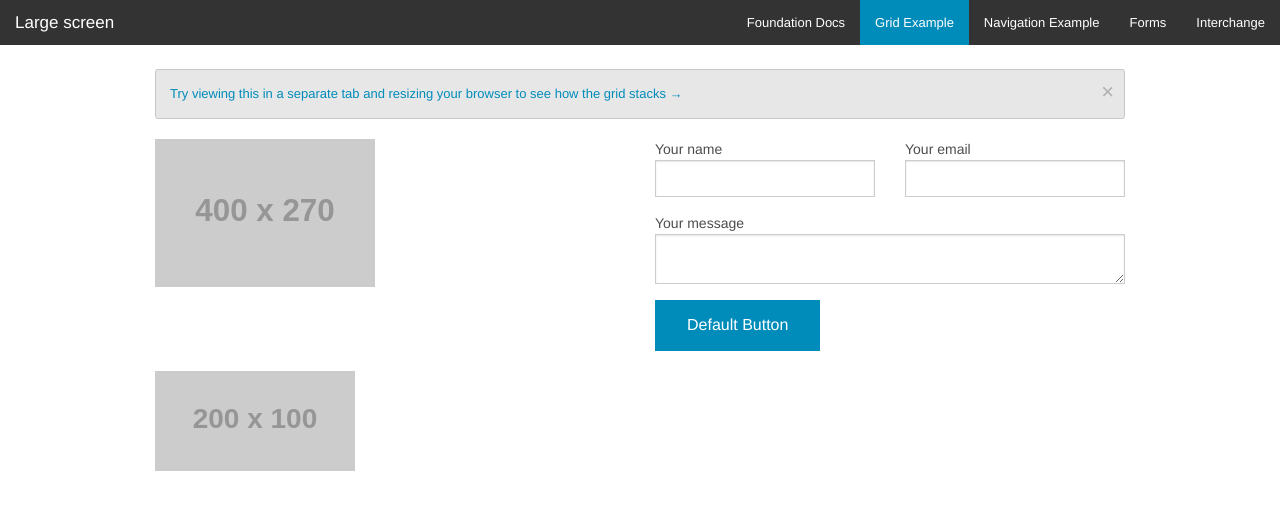
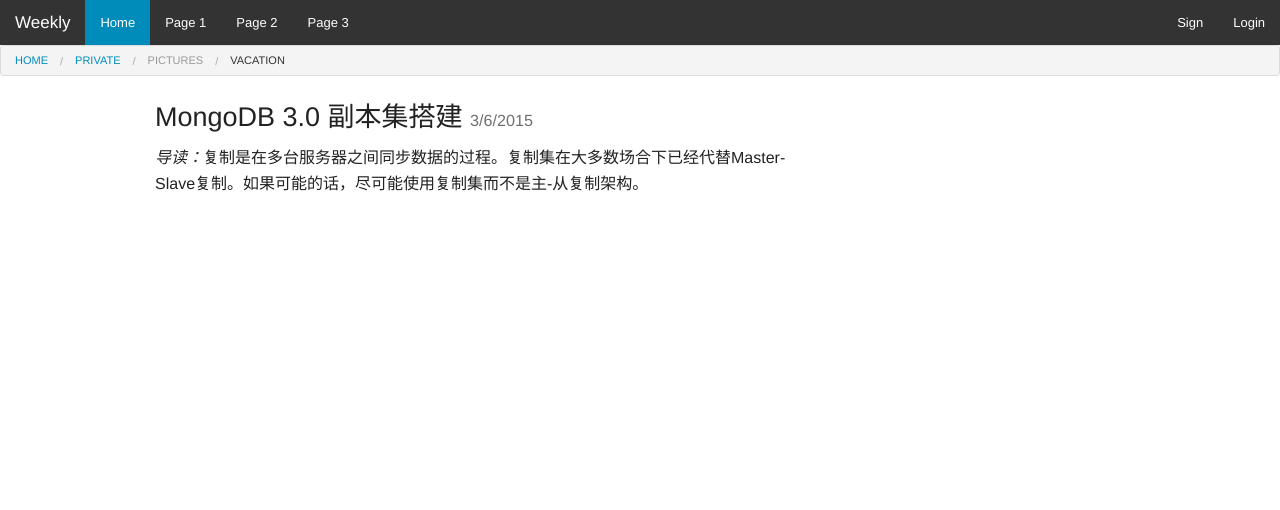
Before and after one commit to liveNo/Zeo, a PHP site: page /application/views/index/detail.phtml in a window 1280 px wide. Shown: the top 510 px of the page. Run offline with PHP 8.4, Linux system fonts and the light colour scheme; grey boxes labelled with a size stand in for pictures from a placeholder-image service; some libraries are stand-ins or nearby versions.

Commit message:
new Foundation sys

```diff
--- a/application/views/index/detail.phtml
+++ b/application/views/index/detail.phtml
@@ -1,139 +1,82 @@
-<!doctype html>
-<html class="no-js" lang="en">
+<!DOCTYPE html>
+<html>
 <head>
-    <meta charset="utf-8"/>
-    <meta name="viewport" content="width=device-width, initial-scale=1.0"/>
-    <title>Weekly 记录</title>
-    <!--<link rel="stylesheet" href="http://dhbhdrzi4tiry.cloudfront.net/cdn/sites/foundation.min.css">-->
-    <link rel="stylesheet" href="/resources/css/foundation.css">
-    <link rel="stylesheet" href="/resources/css/common.css">
-    <link rel="stylesheet" href="/resources/css/index.css">
+    <title>Foundation 实例</title>
+    <meta charset="utf-8">
+    <meta name="viewport" content="width=device-width, initial-scale=1">
+    <link rel="stylesheet" href="/resources/css/foundation.min.css">
+<!--    <link rel="stylesheet" href="/resources/css/common.css">-->
+<!--    <link rel="stylesheet" href="/resources/css/index.css">-->
+
 </head>
 <body>
 
-<nav class="top-bar foundation-bar" data-topbar>
+    <div class="fixed">
+        <nav class="top-bar" data-topbar>
             <ul class="title-area">
                 <li class="name">
-            <span data-tooltip class="has-tip" title="Try resizing your browser to see how the grid stacks"><h1 class="show-for-small-only"><a href="#">Small screen</a></h1></span>
-            <span data-tooltip class="has-tip" title="Try resizing your browser to see how the grid stacks"><h1 class="show-for-medium-only"><a href="#">Medium Screen</a></h1></span>
-            <span data-tooltip class="has-tip" title="Try resizing your browser to see how the grid stacks"><h1 class="show-for-large-only"><a href="#">Large screen</a></h1></span>
+                    <h1><a href="javascript:;">Weekly</a></h1>
                 </li>
+                <!-- 小屏幕上折叠按钮: 去掉 .menu-icon 类，可以去除图标。
+               如果需要只显示图片，可以删除 "Menu" 文本 -->
+                <li class="toggle-topbar menu-icon"><a href="#"><span></span></a></li>
             </ul>
+
             <section class="top-bar-section">
-        <!-- Right Nav Section -->
+                <ul class="left">
+                    <li class="active"><a href="#">Home</a></li>
+                    <li><a href="#">Page 1</a></li>
+                    <li><a href="#">Page 2</a></li>
+                    <li><a href="#">Page 3</a></li>
+                </ul>
+
                 <ul class="right">
-            <li><a  href="#"  target="_blank">Foundation Docs</a></li>
-            <li class="active"><a  href="#" target="_blank">Grid Example</a></li>
-            <li><a  href="#" target="_blank">Navigation Example</a></li>
-            <li><a  href="#" target="_blank">Forms</a></li>
-            <li><a  href="#" target="_blank">Interchange</a></li>
+                    <li><a href="#">Sign</a></li>
+                    <li><a href="#">Login</a></li>
                 </ul>
             </section>
         </nav>
-
-<div class="row">
-    <div class="small-12 columns">
-        <br>
-        <div data-alert class="alert-box radius secondary">
-            <a href="#" target="_blank">Try viewing this in a separate tab and resizing your browser to see how the grid stacks →</a>
-            <a href="#" class="close">&times;</a>
-        </div>
-    </div>
-</div>
-
-<div class="row">
-    <div class="small-12 large-6 columns">
-        <div class="row ">
-            <div class="small-12 medium-6 large-6 columns">
-                <img src="http://placehold.it/400x270&text=[img]">
-            </div>
-            <div class="small-12 medium-6 large-6 columns">
-                <div class="row">
-                    <div class="small-6 medium-12 medium-centered columns">
-<!--                        <img src="http://placehold.it/400x100&text=[text]">-->
-                    </div>
-                    <div class="small-6 medium-12 medium-centered  columns">
-<!--                        <img src="http://placehold.it/400x100&text=[text]">-->
-                    </div>
-                </div>
-            </div>
-        </div>
-    </div>
-    <div class="small-12 large-6 columns">
-        <div class="row">
-            <div class="small-12 columns">
-                <form>
-                    <div class="row">
-                        <div class="small-12 medium-6 columns">
-                            <label>Your name</label>
-                            <input type="text" placeholder=""/>
-                        </div>
-
-                        <div class="small-12 medium-6 columns">
-                            <label>Your email</label>
-                            <input type="text" placeholder=""/>
-                        </div>
-                    </div>
-
-                    <div class="row">
-                        <div class="small-12 columns">
-                            <label>Your message</label>
-                            <textarea placeholder=""></textarea>
-                        </div>
-                    </div>
-
-                    <a href="#" class="button">Default Button</a>
-
-                </form>
-            </div>
-        </div>
-    </div>
-</div>
-
-
-<div class="row">
-    <div class="small-12 medium-6 large-3 large-push-9 columns">
-<!--        <img src="http://placehold.it/200x100&text=[img1]">-->
-    </div>
-    <div class="small-12 medium-6 large-3 large-push-3 columns">
-<!--        <img src="http://placehold.it/200x100&text=[img2]">-->
-    </div>
-    <div class="small-12 medium-12 large-3 large-pull-3 columns">
-<!--        <img class="show-for-medium-only" src="http://placehold.it/900x340&text=[img3]">-->
-<!--        <img class="hide-for-medium" src="http://placehold.it/200x100&text=[img3]">-->
-    </div>
-    <div class="small-12 medium-6 hide-for-medium-only large-3 large-pull-9 columns">
-        <img src="http://placehold.it/200x100&text=[img4]">
-    </div>
-</div>
-
-<div class="row">
-    <div class="small-12 large-8 large-push-4 columns">
-<!--        <img src="http://placehold.it/600x300&text=[video]">-->
-    </div>
-    <div class="small-12 large-4 large-pull-8 columns">
-        <div class="row">
-            <div class="medium-4 large-12 columns">
-<!--                <img src="http://placehold.it/400x100&text=[text]">-->
-            </div>
-            <div class="medium-4 large-12 columns">
-<!--                <img src="http://placehold.it/400x100&text=[text]">-->
-            </div>
-            <div class="medium-4 large-12 columns">
-<!--                <img src="http://placehold.it/400x100&text=[text]">-->
-            </div>
-        </div>
-    </div>
+        <ul class="breadcrumbs">
+            <li><a href="#">Home</a></li>
+            <li><a href="#">Private</a></li>
+            <li class="unavailable"><a href="#">Pictures</a></li>
+            <li class="current">Vacation</li>
+        </ul>
     </div>
 
 
 
-</body>
-</html>
+    <!-- Context Start -->
+    <div class="row" id="content">
+        <div class="medium-8 columns">
+            <div class="blog-post callout">
+                <h3 class="bm-line">MongoDB 3.0 副本集搭建 <small>3/6/2015</small></h3>
+                <!--<img class="thumbnail" src="http://placehold.it/850x350">-->
+                <p><em>导读：</em>复制是在多台服务器之间同步数据的过程。复制集在大多数场合下已经代替Master-Slave复制。如果可能的话，尽可能使用复制集而不是主-从复制架构。</p>
+            </div>
+        </div>
+
+    </div>
+    <!-- Context End -->
+
+
+
+
+
+
+
 
 
 <script src="/resources/js/vendor/jquery.min.js"></script>
-<script src="/resources/js/foundation.js"></script>
+<script src="/resources/js/foundation.min.js"></script>
+<script src="/resources/js/vendor/modernizr.js"></script>
+
+<!-- 初始化 Foundation JS -->
 <script>
+    $(document).ready(function() {
         $(document).foundation();
+    })
 </script>
+
+</body>
+</html>
```
Lines whose indentation alone changed are shown as unchanged.
